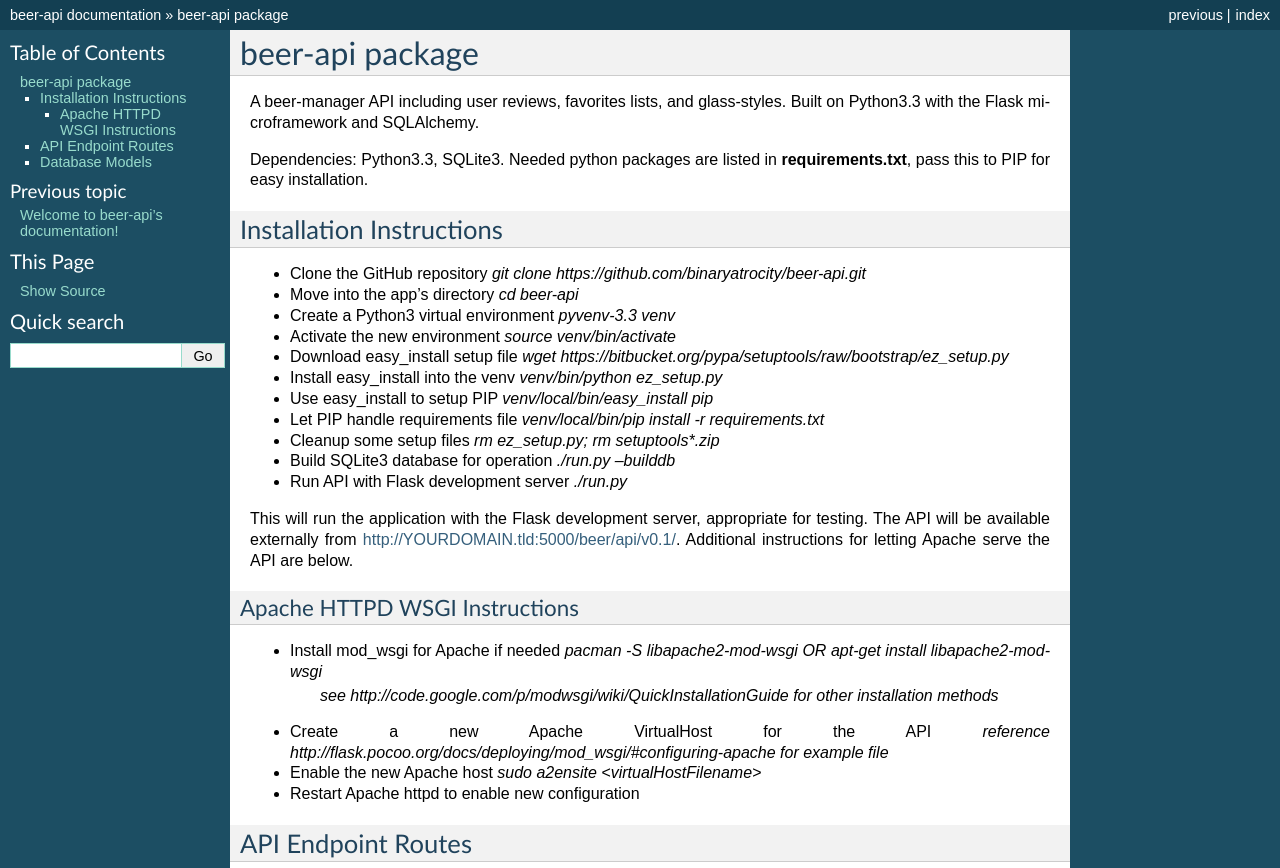
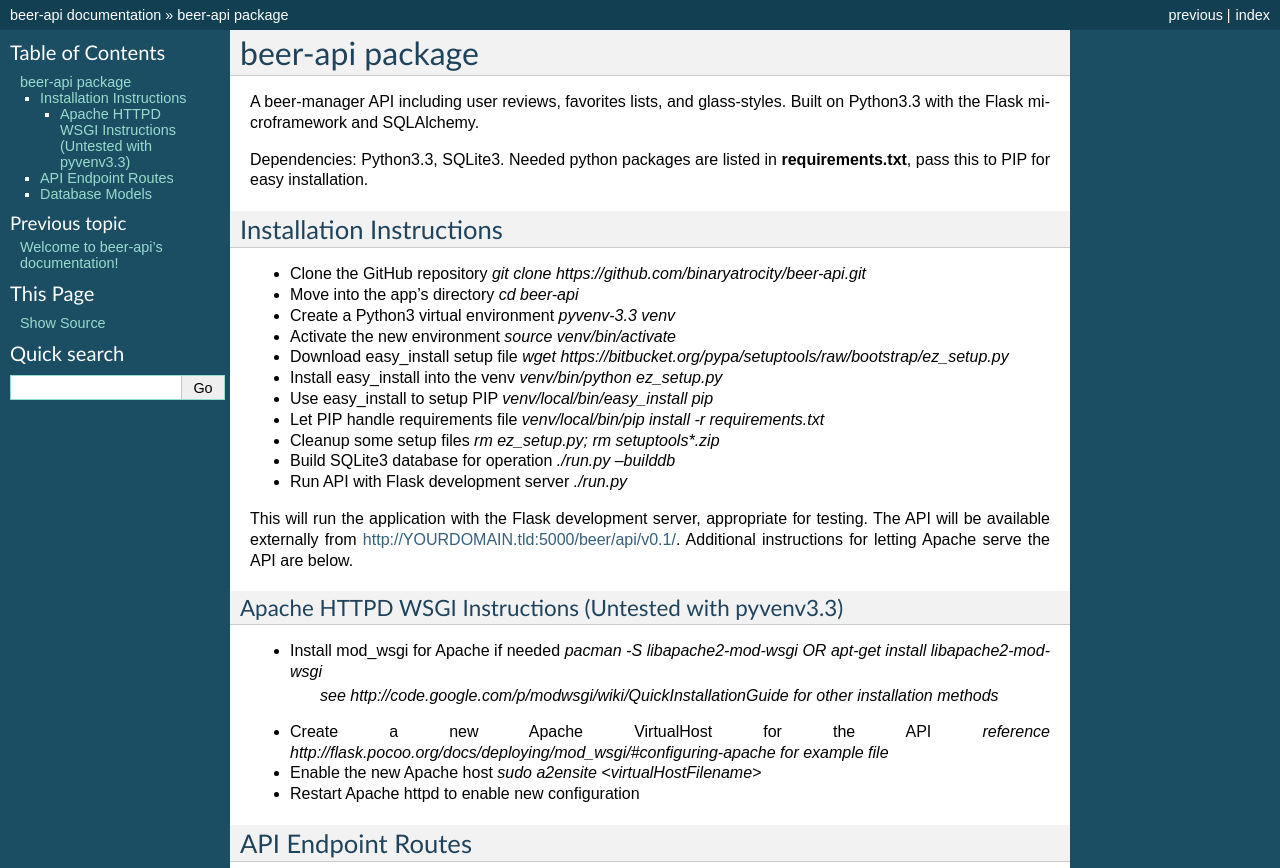
Before and after one commit to binaryatrocity/beer-api, a Sphinx documentation site: the page built from docs/app.rst, in a window 1280 px wide, cut to the strip 0-868 px from the top of the page. Built offline with Sphinx 7.4.7, drawn with Linux system fonts in a browser that asks for light colours.

Commit message:
Doc updates

```diff
--- a/docs/app.rst
+++ b/docs/app.rst
@@ -26,8 +26,8 @@ for letting Apache serve the API are below.
 
 
 
-Apache HTTPD WSGI Instructions
-******************************
+Apache HTTPD WSGI Instructions (Untested with pyvenv3.3)
+********************************************************
 
 * Install mod_wsgi for Apache if needed            `pacman -S libapache2-mod-wsgi OR apt-get install libapache2-mod-wsgi`
                                                    `see http://code.google.com/p/modwsgi/wiki/QuickInstallationGuide for other installation methods`
```
Also changed, not shown: README.md (+1 -1 lines).
